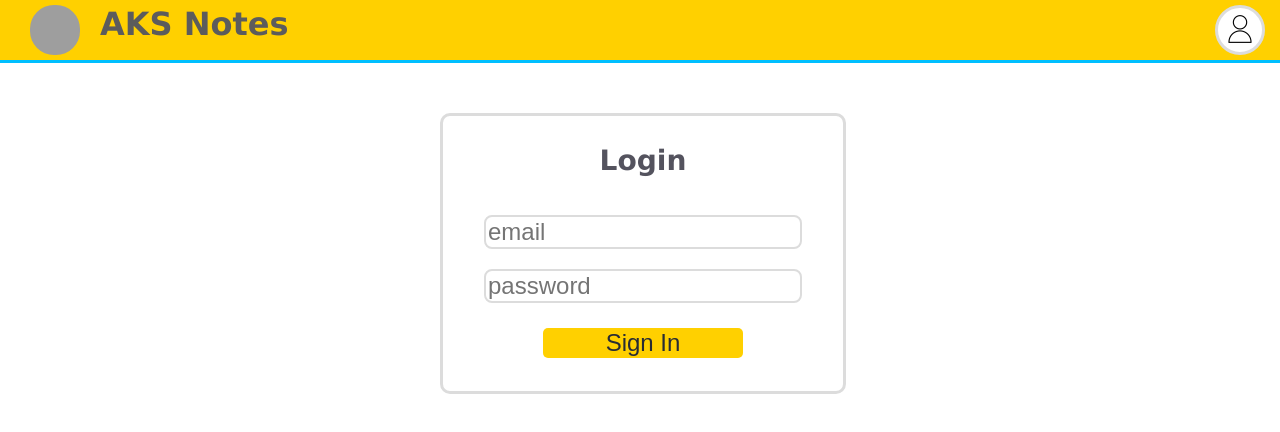
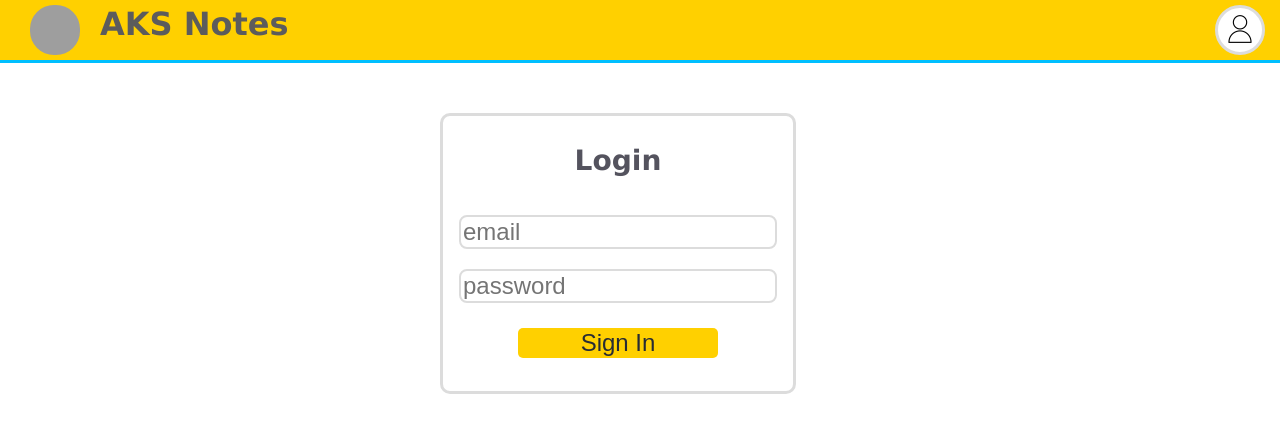
Before and after one commit to AzureKingStudios/azureking-notes, a React (Create React App) app in the folder client/: page /users/login in a window 1280 px wide. Shown: the top 432 px of the page. Built offline with nearby package versions, Linux system fonts and the light colour scheme; grey boxes are pictures that could not be loaded.

Commit message:
Update signup page route path, mobile login size

```diff
--- a/client/src/App.css
+++ b/client/src/App.css
@@ -307,8 +307,8 @@ body {
 
 .login {
   margin-top: 50px;
-  margin-left: calc(50% - 200px);
-  width: 400px;
+  margin-left: calc(4%);
+  width: 90%;
   height: 275px;
   /* background-color: #00bfff; */
   border: 3px solid #DCDCDC;
@@ -336,3 +336,10 @@ body {
   border-radius: 5px;
   margin: 15px;
 }
+
+@media screen and (min-width: 500px) {
+  .login {
+    margin-left: calc(50% - 200px);
+    width: 350px;
+  }
+}
--- a/client/src/containers/LoginPage.js
+++ b/client/src/containers/LoginPage.js
@@ -6,7 +6,8 @@ class LoginPage extends Component {
 
   state = {
     email: '',
-    password: ''
+    password: '',
+    isLogin: true
   }
 
   handleChangeEmail = (event) => {
@@ -17,6 +18,7 @@ class LoginPage extends Component {
   }
 
   handleSubmit = (event) => {
+      const apiPath = this.state.isLogin ? '/api/users/login' : '/api/users/signup';
       event.preventDefault();
       axios.post('/api/users/login', {
         email: this.state.email,
```
Also changed, not shown: 1 other file (tests, documents, lock files or other folders).
